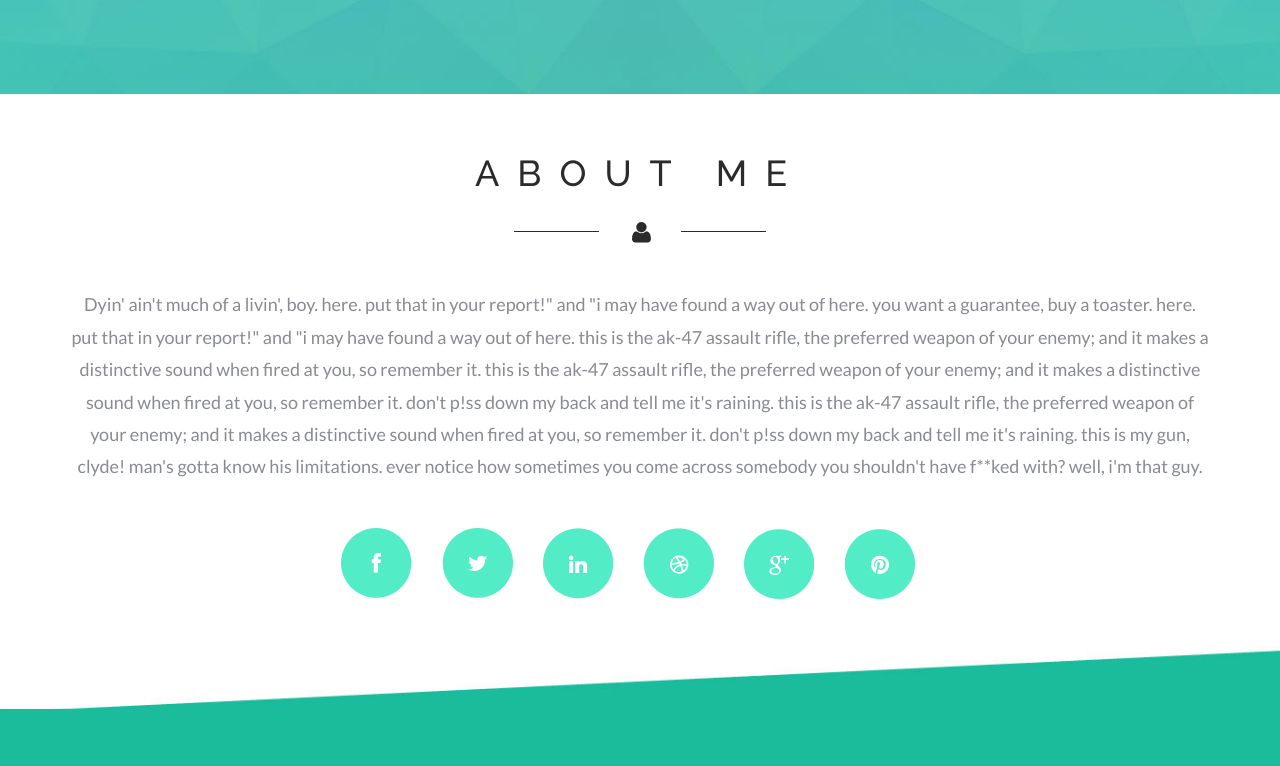
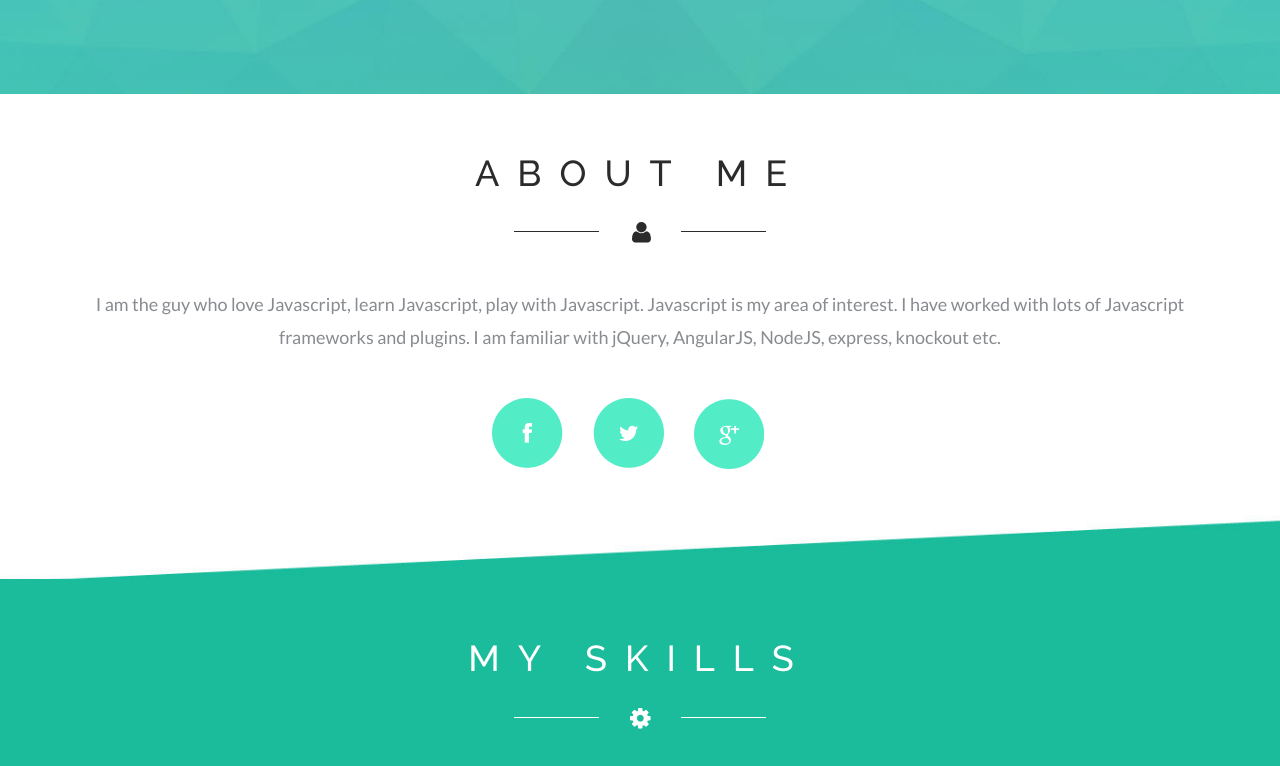
Before and after one commit to kishor10d/kishor10d.github.io, a plain HTML site: page index.html in a window 1280 px wide. Shown: the part 565-1331 px from the top of the page. Drawn offline with Linux system fonts and the light colour scheme.

Commit message:
homepage about us change

```diff
--- a/index.html
+++ b/index.html
@@ -114,23 +114,16 @@
 	<div class="container">
 		<h3>ABOUT ME</h3>
 		<div class="strip text-center"><img src="images/about.png" alt=" "/></div>
-		<p>Dyin' ain't much of a livin', boy. here. put that in your report!" and "i may have found
-		a way out of here. you want a guarantee, buy a toaster. here. put that in your report!" and
-		"i may have found a way out of here. this is the ak-47 assault rifle, the preferred weapon of
-		your enemy; and it makes a distinctive sound when fired at you, so remember it. this is the ak-47
-		assault rifle, the preferred weapon of your enemy; and it makes a distinctive sound when fired at
-		you, so remember it. don't p!ss down my back and tell me it's raining. this is the ak-47 assault
-		rifle, the preferred weapon of your enemy; and it makes a distinctive sound when fired at you,
-		so remember it. don't p!ss down my back and tell me it's raining. this is my gun, clyde! man's
-		gotta know his limitations. ever notice how sometimes you come across somebody you shouldn't have
-		f**ked with? well, i'm that guy.</p>
+		<p>I am the guy who love Javascript, learn Javascript, play with Javascript.
+		Javascript is my area of interest. I have worked with lots of Javascript frameworks and plugins.
+		 I am familiar with jQuery, AngularJS, NodeJS, express, knockout etc.</p>
 		<ul>
-			<li><a class="fb" href="#"></a></li>
-			<li><a class="twit" href="#"></a></li>
-			<li><a class="in" href="#"></a></li>
-			<li><a class="drib" href="#"></a></li>
-			<li><a class="goog" href="#"></a></li>
-			<li><a class="pin" href="#"></a></li>
+			<li><a class="fb" href="https://www.facebook.com/kishor10d"></a></li>
+			<li><a class="twit" href="http://twitter.com/kishor10d"></a></li>
+			<!-- <li><a class="in" href="#"></a></li>
+			<li><a class="drib" href="#"></a></li> -->
+			<li><a class="goog" href="https://plus.google.com/u/0/+KishorMali"></a></li>
+			<!-- <li><a class="pin" href="#"></a></li> -->
 		</ul>
 	</div>
 </div>
```
